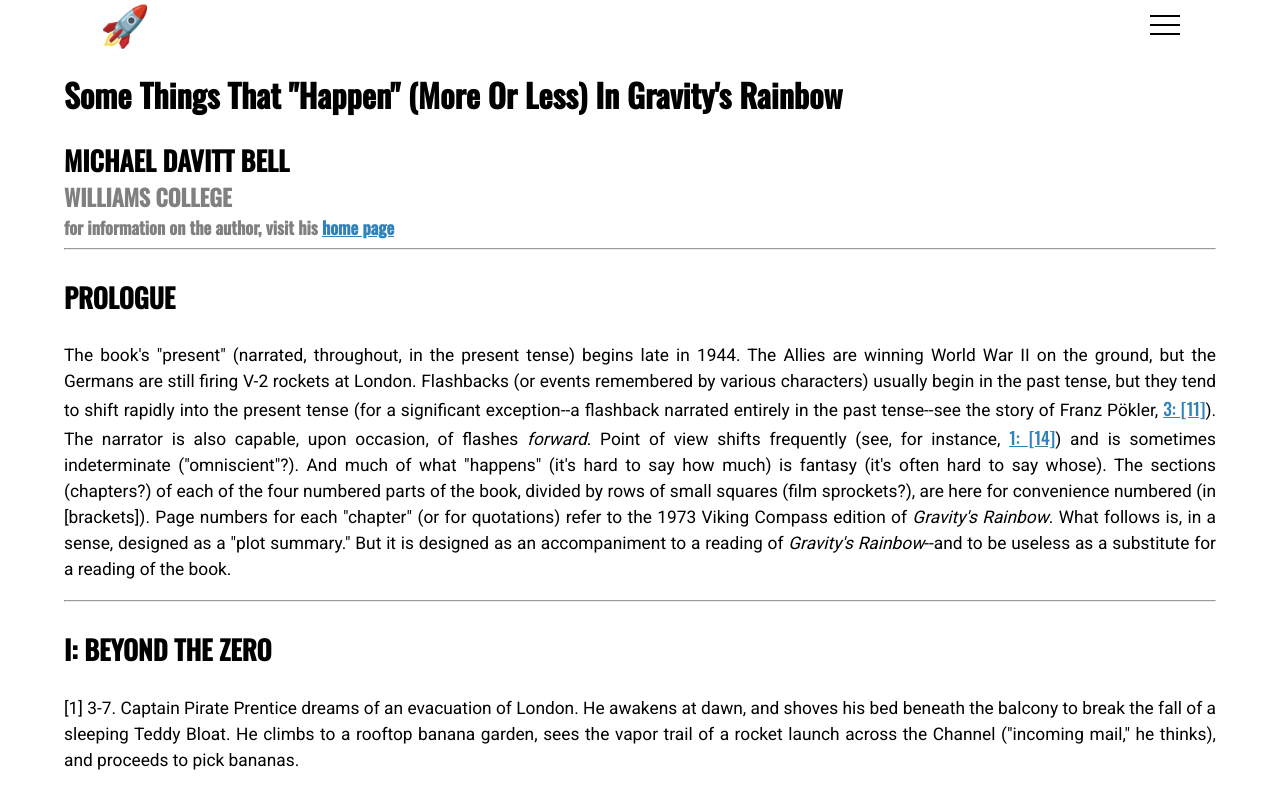
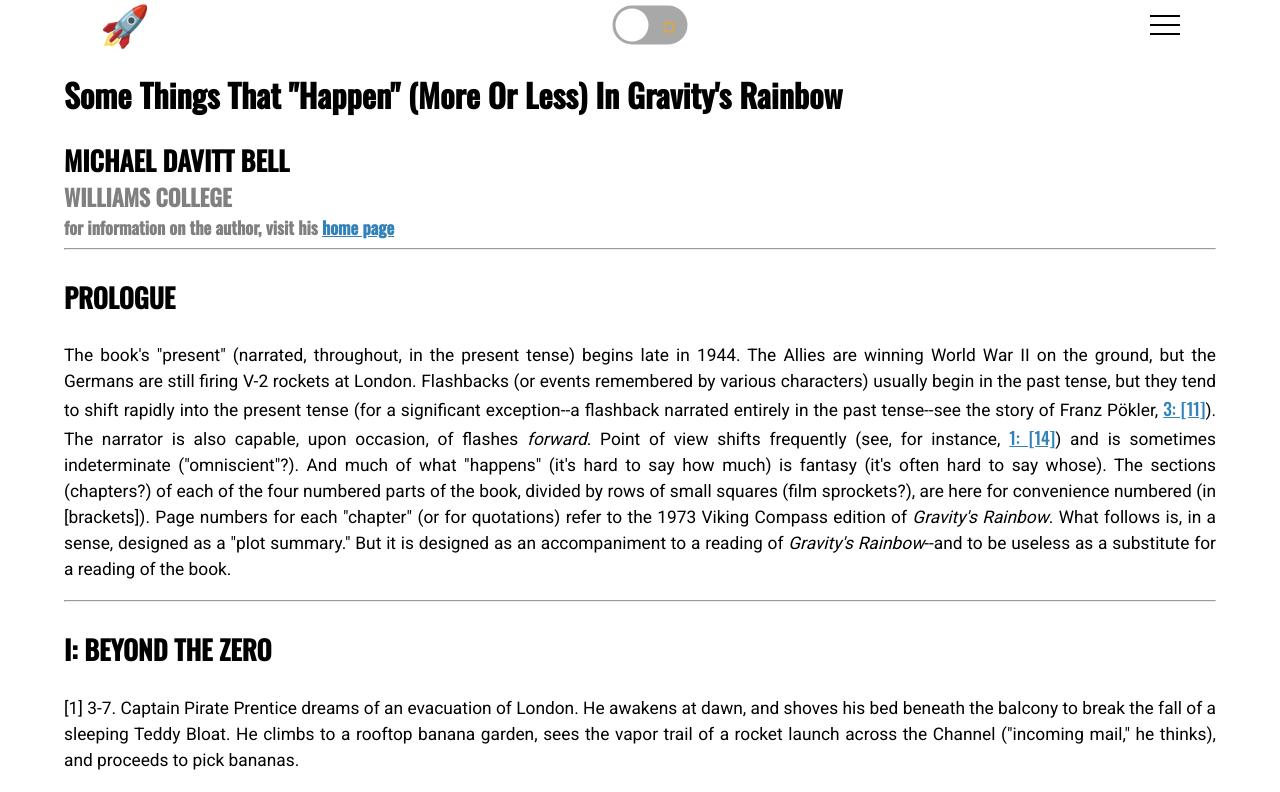
Before and after one commit to ivashchvlad/gravitysrainbowsources, a React app: page /GR in a window 1280 px wide. Shown: the top 792 px of the page. Built offline with nearby package versions, Linux system fonts and the light colour scheme.

Commit message:
dark mode added

```diff
--- a/src/components/Navbar.tsx
+++ b/src/components/Navbar.tsx
@@ -6,6 +6,7 @@
 
 export default function Navbar() {
     const [active, setActive] = React.useState(false)
+    const [isNightMode, setIsNightMode] = React.useState(false);
 
     const handleClick = (e: any) => {
         e.preventDefault()
@@ -18,12 +19,26 @@
         }
     }
 
+    const handleNightMode = (e: any) => {
+        setIsNightMode(!isNightMode)
+        document.body.classList.toggle('dark')
+    }
+
     return (
         <>
             <header>
                 <div className="container">
                     <div className="header__icon">
                         🚀
+                    </div>
+                    <div className="nightmode" onClick={handleNightMode}>
+                    <input type="checkbox" className="nightmode__checkbox" id="chk"
+                        checked={isNightMode}/>
+                    <label className="nightmode__label">
+                        <span>☾</span>
+                        <span>☼</span>
+                        <div className="nightmode__ball"></div>
+                    </label>
                     </div>
                     <div className={"header__burger " + (active && 'active')} onClick={handleClick}>
                         <span></span>
--- a/src/scss/base.scss
+++ b/src/scss/base.scss
@@ -3,14 +3,19 @@
 body {
     width: 100%;
     margin: 0;
+    transition: ease-in 200ms;
+}
+
+body.dark {
+    background-color: $darkest_blue;
 }
 
 a {
     font-family: 'Oswald', sans-serif;
     color: $light_blue;
+    transition: ease-in 100ms;
 }
 
 a:hover {
     color: $dark_blue;
-
 }
--- a/src/scss/card.scss
+++ b/src/scss/card.scss
@@ -7,6 +7,7 @@
     flex: 30%;
     margin: 10px;
     border: solid 1px $light_blue;
+    border-radius: 10px;
     box-shadow: 1px 1px 6px $light_blue;
     background-color: white;
     transition: ease-in 100ms;
@@ -39,6 +40,7 @@
     height: 100%;
     position: absolute;
     object-fit: cover;
+    border-radius: 10px 10px 0 0;
 }
 
 .card__content {
--- a/src/scss/colors.scss
+++ b/src/scss/colors.scss
@@ -3,5 +3,6 @@
 
 $light_blue: #3282b8;
 $dark_blue: #0f4c75;
+$darkest_blue: #1b262c;
 
 $fuck: 1px;
--- a/src/scss/mainboard.scss
+++ b/src/scss/mainboard.scss
@@ -1,3 +1,5 @@
+@import './colors';
+
 .mainboard {
     padding: 50px 50px 50px 50px;
     max-width: 1600px;
@@ -73,3 +75,6 @@
 h1, h2, h3, h4, h5 {
     font-family: 'Oswald', sans-serif;
 }
+h4 {
+    color: $darkest_blue;
+}
--- a/src/scss/navbar.scss
+++ b/src/scss/navbar.scss
@@ -124,3 +124,45 @@
         padding: 50px 20px 0 20px;
     }
 }
+
+//Dark theme button
+
+.nightmode {
+    position: relative;
+}
+
+.nightmode__checkbox {
+    opacity: 0;
+    position: absolute;
+}
+
+.nightmode__label {
+    background-color: rgb(168, 168, 168);
+    color: orange;
+	border-radius: 50px;
+	cursor: pointer;
+	display: flex;
+	align-items: center;
+	justify-content: space-between;
+	padding: 5px;
+	position: relative;
+	height: 26px;
+	width: 50px;
+	transform: scale(1.5);
+}
+
+.nightmode__label .nightmode__ball {
+	background-color: #fff;
+	border-radius: 50%;
+	position: absolute;
+	top: 2px;
+	left: 2px;
+	height: 22px;
+	width: 22px;
+	transform: translateX(0px);
+	transition: transform 200ms ease-in;
+}
+
+.nightmode__checkbox:checked + .nightmode__label .nightmode__ball {
+	transform: translateX(24px);
+}
--- a/src/scss/videoslider.scss
+++ b/src/scss/videoslider.scss
@@ -16,9 +16,10 @@
     flex: 530px;
     min-width: 500px;
     height: 340px;
-    padding-right: 50px;
+    margin-right: 30px;
     @media (max-width: 414px) {
-        min-width: calc(100% - 20px);
+        margin: 0;
+        min-width: 100%;
         height: calc(0.55*(100vw - 20px));
     }
 }
@@ -28,20 +29,19 @@
     left: 0;
     width: 100%;
     height: 100%;
-}
 
-.videoslider iframe:first-child {
-    padding-left: 50px;
     @media (max-width: 414px) {
+        margin: 0;
         padding-left: 20px;
+        padding-right: 20px;
     }
 }
 
 .videoslider button {
     position: absolute;
     top: 42%;
+    margin: 4px;
     height: 50px;
-    margin: 4px;
     width: 50px;
     z-index: 10;
     border-radius: 50%;
@@ -50,19 +50,31 @@
     box-shadow: 1px 1px 8px $dark_blue;
     font-size: 20px;
     color: $dark_blue;
+    transition: ease-in 300ms;
     @media (max-width: 414px) {
-        top: 38%
+        top: 38%;
+        height: 30px;
+        width: 30px;
+        font-size: 15px;
+        box-shadow: 1px 1px 5px $dark_blue;
     }
 }
 
 .videoslider button:hover {
-    color: $dark_blue;
-    border-color: $dark_blue;
+    background-color: $light_blue;
+    color: white;
+    transform: scale(1.1);
 }
 
 .button-left {
-    left: 0;
+    left: -30px;
+    @media (max-width: 414px) {
+        left: -15px;
+    }
 }
 .button-right {
-    right: 0;
+    right: -30px;
+    @media (max-width: 414px) {
+        right: -15px;
+    }
 }
```
Lines whose indentation alone changed are shown as unchanged.
